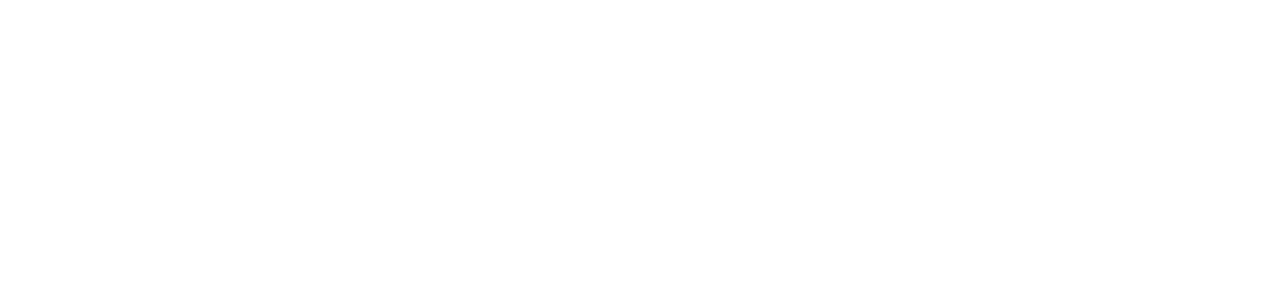
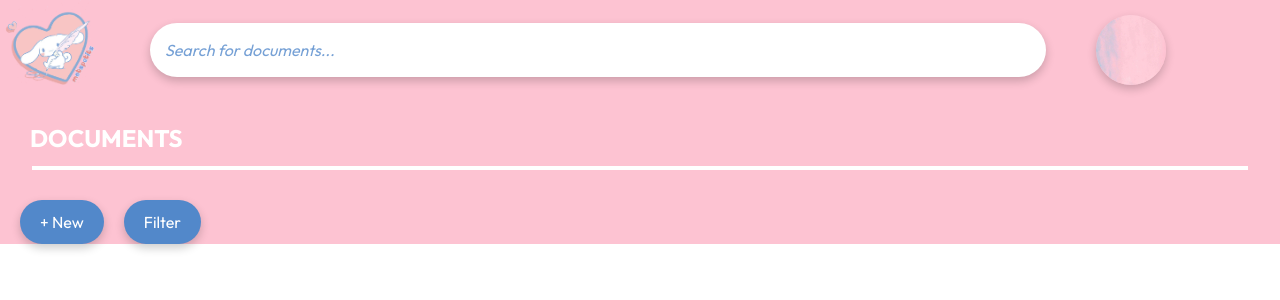
Before and after one commit to NewDocsApp/Motspetits-FE, a React (Vite) app in the folder FE/: page / in a window 1280 px wide. Before the commit this address had no page. Shown: the top 300 px of the page. Built offline with nearby package versions, Linux system fonts and the light colour scheme; the HTML template or start-up script is replaced by a standard one.

Commit message:
add header home UI

```diff
--- /dev/null
+++ b/FE/src/pages/home/home.jsx
@@ -0,0 +1,27 @@
+import { useEffect } from 'react';
+import styles from './home.module.css';
+
+const Home = () => {
+  useEffect(() => {
+    document.title = "Motspetits";
+  }, []);
+
+  return (
+    <div className={styles.container}>
+        <div style={{ display: 'flex', flexDirection: 'row', alignItems: 'center'}}>
+        <img src="/logo.png" alt="Motspetits Logo" style={{ width: '100px', marginBottom: '20px'}} />
+        <input type="text" placeholder="Search for documents..." className={styles.searchbar} />
+        <img src='/bg.jpg' alt="Avatar" className={styles.avatar} />
+      </div>
+      <div className={styles.headtitle}>DOCUMENTS</div>
+     <div className={styles.whiteline}></div>
+     <div style={{  flexDirection: 'row', justifyContent: 'space-between', marginTop: '20px'}}>
+       <button className={styles.button}>+ New</button>
+       <button className={styles.button}>Filter</button>
+     </div>
+
+    </div>
+  );
+};
+
+export default Home;
--- /dev/null
+++ b/FE/src/pages/home/home.module.css
@@ -0,0 +1,72 @@
+.container {
+    display: flex;
+    flex-direction: column;
+    background-color: #FDC3D2;
+}
+
+.searchbar {
+    background-color: #ffffff;
+    width: 70%;
+    padding: 15px;
+    border-radius: 30px;
+    font-size: 16px;
+    border: 1px;
+    outline: none;
+    font-family: 'Outfit', sans-serif;
+    margin-bottom: 20px;
+    box-shadow: 0 4px 10px rgba(0, 0, 0, 0.2);
+    color: #5288ca;
+    margin-left: 50px;
+}
+
+.searchbar:hover {
+    backdrop-filter: blur(10px);
+}
+
+.searchbar::placeholder {
+    color: rgba(82, 136, 202, 0.8);
+    font-style: italic;
+}
+
+.avatar {
+    width: 70px;
+    height: 70px;
+    border-radius: 50%;
+    object-fit: cover;
+    margin-bottom: 20px;
+    margin-left: 50px;
+    box-shadow: 0 4px 10px rgba(0, 0, 0, 0.2);
+}
+
+.avatar:hover {
+    transform: scale(1.05);
+    transition: transform 0.3s ease;
+}
+
+.headtitle {
+    font-size: 24px;
+    font-weight: bold;
+    color: #ffffff;
+    margin-left: 30px;
+    font-family: 'Outfit', sans-serif;
+}
+
+.whiteline {
+    width: 95%;
+    height: 4px;
+    background-color: white;
+    margin: 10px auto;
+}
+
+.button {
+    background-color: #5288ca;
+    color: white;
+    padding: 10px 20px;
+    border-radius: 30px;
+    border: none;
+    cursor: pointer;
+    margin-left: 20px;
+    font-family: 'Outfit', sans-serif;
+    font-size: 16px;
+    box-shadow: 0 4px 10px rgba(0, 0, 0, 0.2);
+}
--- a/FE/src/pages/login/login.jsx
+++ b/FE/src/pages/login/login.jsx
@@ -1,6 +1,6 @@
 import { useEffect } from 'react';
 import styles from './login.module.css';
-import logo from '../../../public/logo.png';
+import logo from '/logo.png';
 import textbox from '../../components/textbox/textbox.module.css';
 import button from '../../components/button/button.module.css';
 import { motion } from 'framer-motion';
--- a/FE/src/pages/signup/signup.jsx
+++ b/FE/src/pages/signup/signup.jsx
@@ -1,6 +1,6 @@
 import { useEffect } from 'react';
 import styles from './signup.module.css';
-import logo from '../../../public/logo.png';
+import logo from '/logo.png';
 import textbox from '../../components/textbox/textbox.module.css';
 import button from '../../components/button/button.module.css';
 import { motion } from 'framer-motion';
--- a/FE/src/router/routes.jsx
+++ b/FE/src/router/routes.jsx
@@ -1,6 +1,7 @@
 import { Routes, Route } from 'react-router-dom';
 import Login from '../pages/login/login';
 import Signup from '../pages/signup/signup';
+import Home from '../pages/home/home';
 import { AnimatePresence } from 'framer-motion';
 
 
@@ -10,6 +11,7 @@
       <Routes location={location} key={location.pathname}>
         <Route path="/signup" element={<Signup />} />
         <Route path="/login" element={<Login />} />
+        <Route path="" element={<Home />} />
       </Routes>
     </AnimatePresence>
   );
```
